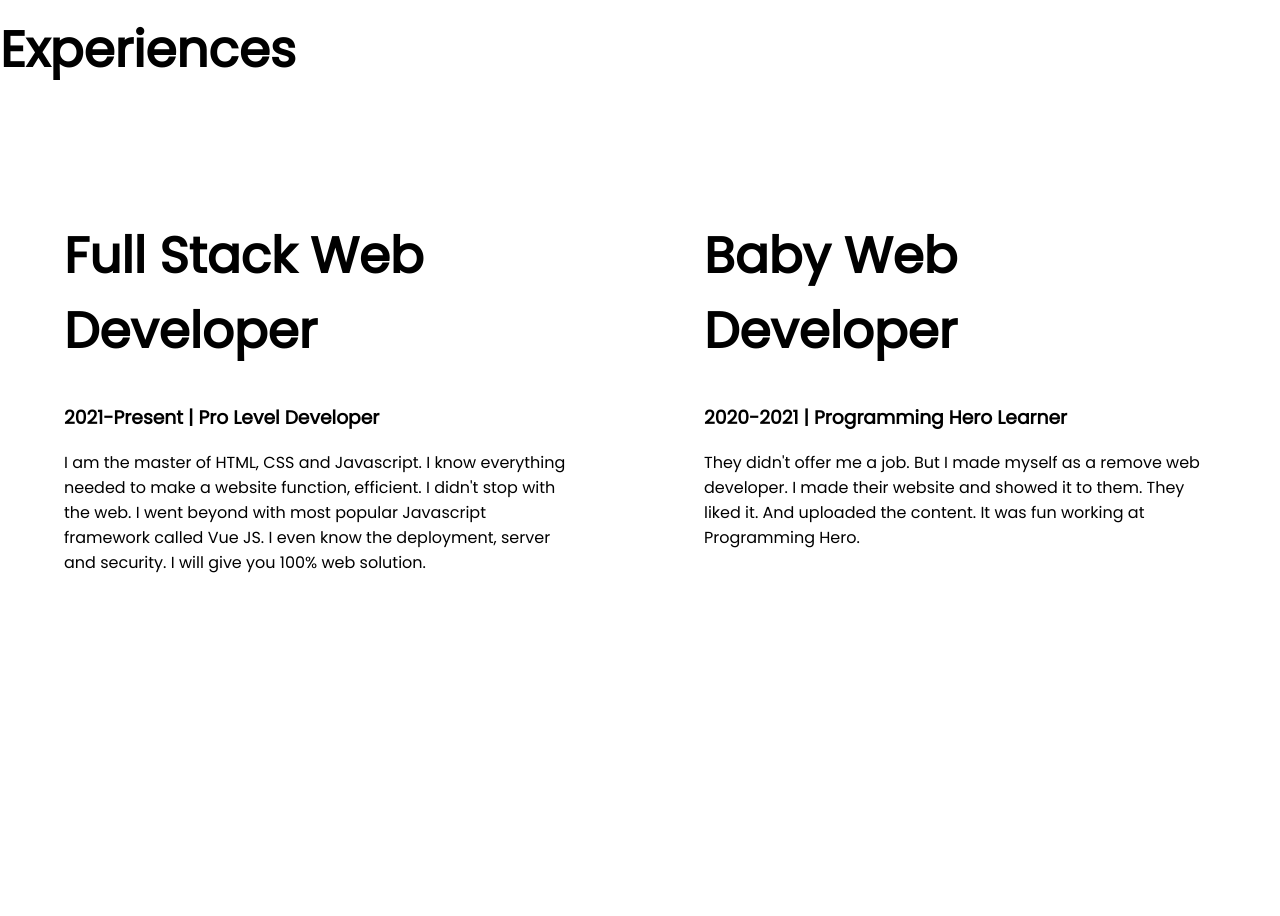
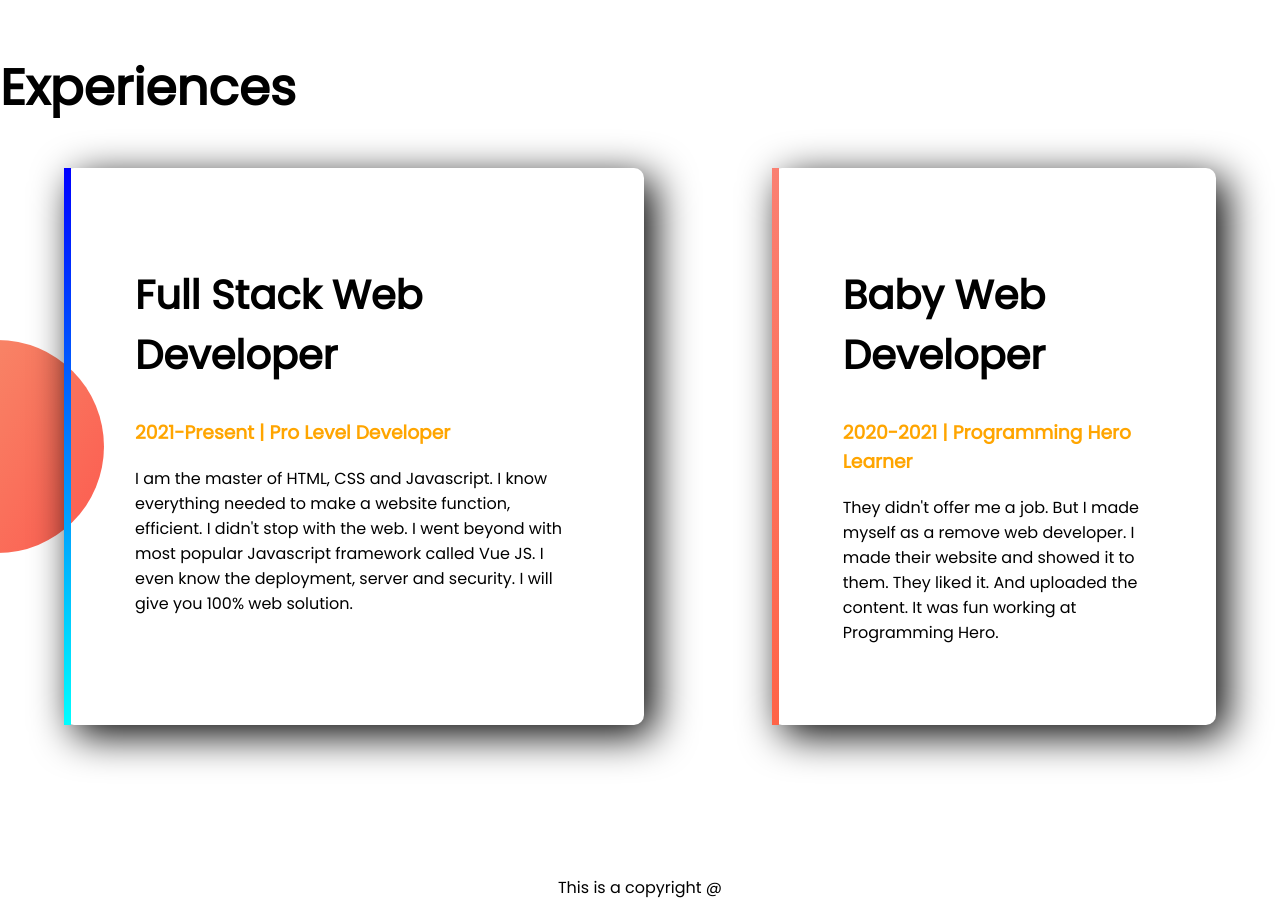
Before and after one commit to mameen21/developers-portfolio, a plain HTML site: page index.html in a window 1280 px wide. Shown: the part 1360-2276 px from the top of the page. Before the commit the page ends 2165 px from the top, so only its background shows below. Drawn offline with Linux system fonts and the light colour scheme.

Commit message:
footer and experience added

```diff
--- a/index.html
+++ b/index.html
@@ -39,26 +39,32 @@
             <a class="link-button" target="_blank" href="">DOWNLOAD RESUME</a>
         </div>
     </section>
-    <section class="Experience Area"></section>
+    <section class="Experience Area">
         <h1>Experiences</h1>
         <div class="flexible-container">
-        <div class="half-width">
-            <h1>Full Stack Web Developer</h1>
-            <h3>2021-Present | Pro Level Developer</h3>
+            <div id="web-developer" class="experience-item">
+                <h2>Full Stack Web Developer</h2>
+                <h3 class="orange-color">2021-Present | Pro Level Developer</h3>
                 <p>I am the master of HTML, CSS and Javascript. I know everything needed to make a website function,
                     efficient.
-                I didn't stop with the web. I went beyond with most popular Javascript framework called Vue JS. I even
+                    I didn't stop with the web. I went beyond with most popular Javascript framework called Vue JS. I
+                    even
                     know
                     the deployment, server and security. I will give you 100% web solution.</p>
             </div>
-        <div class="half-width">
-            <h1>Baby Web Developer</h1>
-            <h3>2020-2021 | Programming Hero Learner</h3>
-            <p>They didn't offer me a job. But I made myself as a remove web developer. I made their website and showed
+            <div id="fullstack-experience" class="experience-item">
+                <h2>Baby Web Developer</h2>
+                <h3 class="orange-color">2020-2021 | Programming Hero Learner</h3>
+                <p>They didn't offer me a job. But I made myself as a remove web developer. I made their website and
+                    showed
                     it
                     to them. They liked it. And uploaded the content. It was fun working at Programming Hero.</p>
             </div>
         </div>
+    </section>
+    <footer>
+        <p>This is a copyright @</p>
+    </footer>
 </body>
 
 </html>
--- a/style.css
+++ b/style.css
@@ -5,6 +5,9 @@ body{
 h1{
     font-size: 50px;
 
+}
+h2{
+    font-size: 40px;
 }
 .orange-color{
     color: orange;
@@ -16,7 +19,7 @@ h1{
 .half-width{
     width: 50%;
     padding: 5%;
-}
+    }
 .half-width img{
     width: 80%;
 
@@ -38,3 +41,33 @@ h1{
     background-repeat: no-repeat;
     background-position: right;
 }
+.flexible-container{
+    background-image: url(images/exp-bg.png);
+    background-repeat: no-repeat;
+    background-position: left;
+}
+.experience-item{
+    box-shadow: 10px 10px grey;
+    margin-left: 5%;
+    margin-right: 5%;
+    box-shadow: 10px 10px 40px;
+    border-radius: 10px;
+    padding: 5%;
+
+
+
+}
+#web-developer{
+border-image: linear-gradient(blue, cyan);
+border-left: 7px solid;
+border-image-slice:1;
+}
+
+#fullstack-experience{
+border-image: linear-gradient(salmon,tomato);
+border-left: 7px solid;
+border-image-slice:1;
+}
+footer p{
+    text-align: center;
+}
```
Also changed, not shown: 4 other files. Lines whose indentation alone changed are shown as unchanged.
